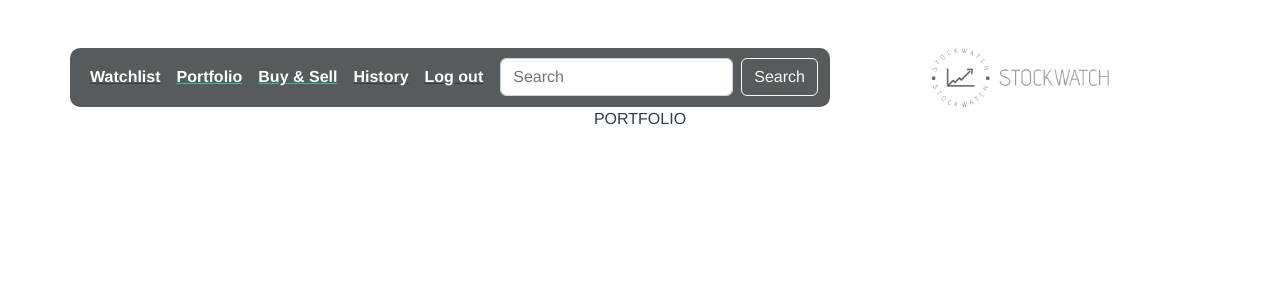
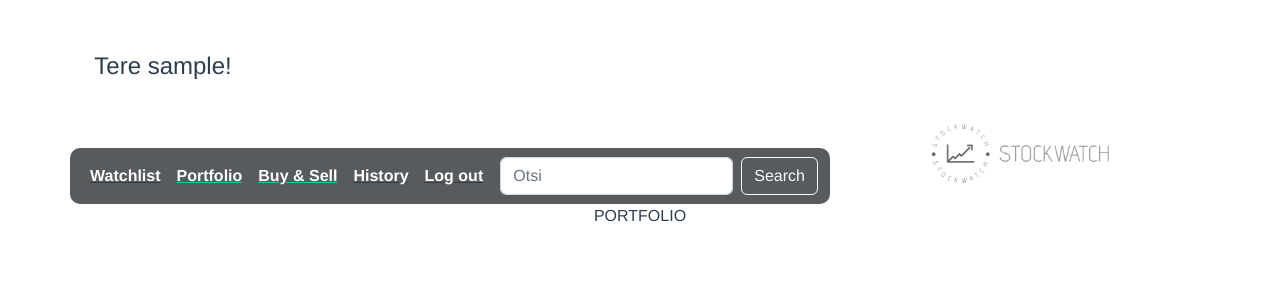
Before and after one commit to kristjanparna/front_stockwatch, a Vue app: page /#/portfolio in a window 1280 px wide. Shown: the top 300 px of the page. Built offline with nearby package versions, Linux system fonts and the light colour scheme; sample sign-in values are in the browser's storage.

Commit message:
Added HistoryView and modified navbar, added Logo

```diff
--- a/src/components/Navbar.vue
+++ b/src/components/Navbar.vue
@@ -1,9 +1,14 @@
 <template>
   <div class="container">
+    <div class="row col-2 mt-5">
+      <p style="font-size: 24px "> Tere {{ username }}!</p>
+    </div>
+
     <div class="row ">
       <nav class="navbar navbar-expand-lg navbar-dark bg-dark bg-opacity-75 mt-5 col-8" style="border-radius: 10px">
         <div class="container-fluid">
-        <button class="navbar-toggler" type="button" data-bs-toggle="collapse" data-bs-target="#navbarSupportedContent"
+          <button class="navbar-toggler" type="button" data-bs-toggle="collapse"
+                  data-bs-target="#navbarSupportedContent"
                   aria-controls="navbarSupportedContent" aria-expanded="false" aria-label="Toggle navigation">
             <span class="navbar-toggler-icon"></span>
           </button>
@@ -36,13 +41,13 @@
               </li>
             </ul>
             <form class="d-flex">
-            <input class="form-control me-2" type="search" placeholder="Search" aria-label="Search">
+              <input class="form-control me-2" type="search" placeholder="Otsi" aria-label="Search">
               <button class="btn btn-outline-light" type="submit">Search</button>
             </form>
           </div>
         </div>
       </nav>
-      <div class="col-lg-4 mt-5">
+      <div class="col-lg-4 mt-4">
         <router-link to="/watchlist">
           <img class="img-fluid col-6" alt="Logo" src="../assets/logo-no-background.png">
         </router-link>
@@ -53,6 +58,19 @@
 </template>
 <script>
 export default {
-  name: 'Navbar'
+  name: 'Navbar',
+  data: function () {
+    return {
+      username: ''
+    }
+  },
+  methods: {
+    getUserName: function () {
+     this.username = sessionStorage.getItem('username')
+    }
+  },
+  mounted() {
+    this.getUserName()
+  }
 }
 </script>
--- a/src/views/HomeView.vue
+++ b/src/views/HomeView.vue
@@ -70,7 +70,8 @@ export default {
       //TODO: userId, username ja password aga peaks olema ainult userId ja roll
       loginInfo: {
         userId: '',
-        roleId: ''
+        roleId: '',
+        username: ''
       }
     }
   },
@@ -89,6 +90,7 @@ export default {
         this.loginInfo = response.data;
         sessionStorage.setItem('userId', this.loginInfo.userId);
         sessionStorage.setItem('roleId', this.loginInfo.roleId);
+        sessionStorage.setItem('username', this.loginInfo.username);
         if (this.loginInfo.roleId !== 1) {
           this.$router.push({name: 'watchListRoute'});
         } else {
```
Lines whose indentation alone changed are shown as unchanged.
